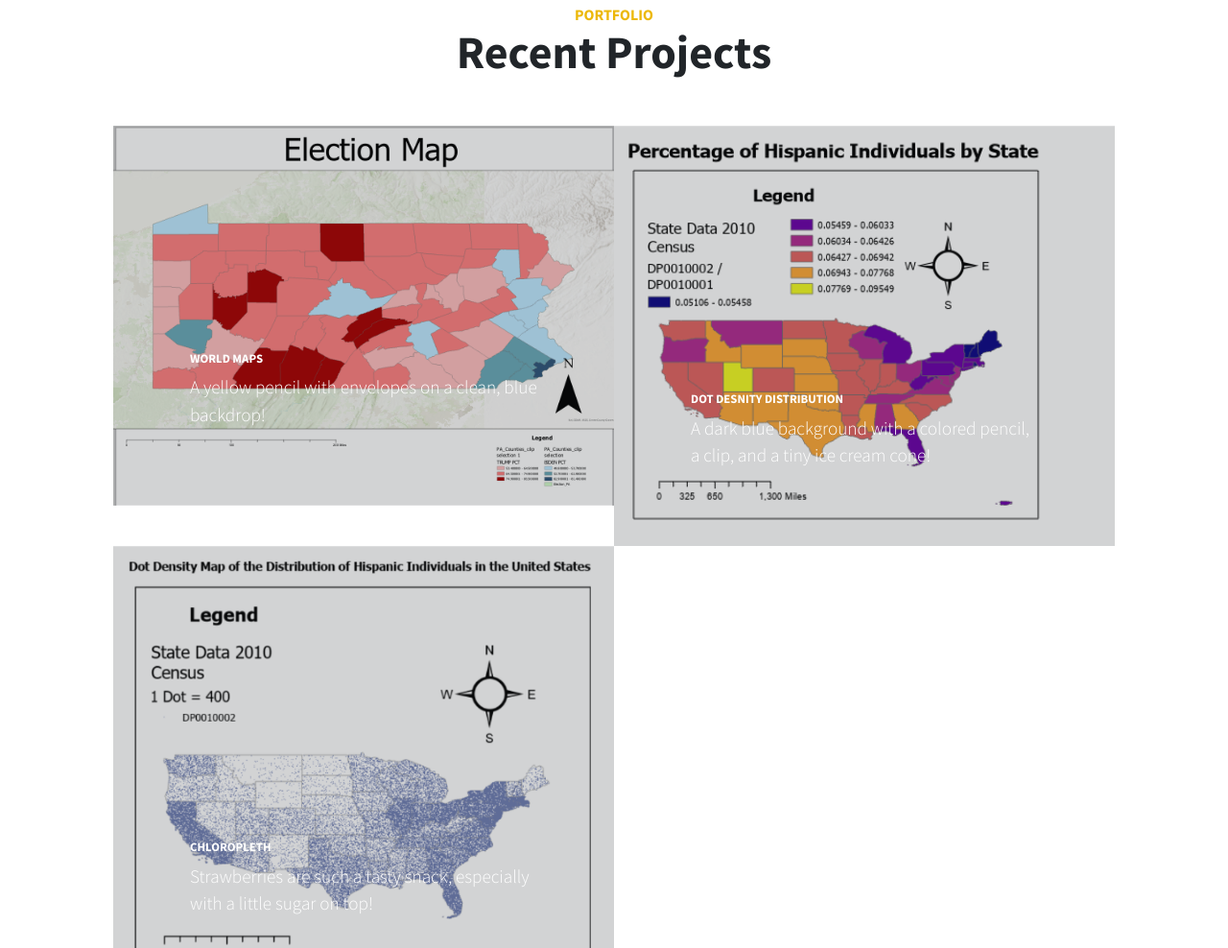
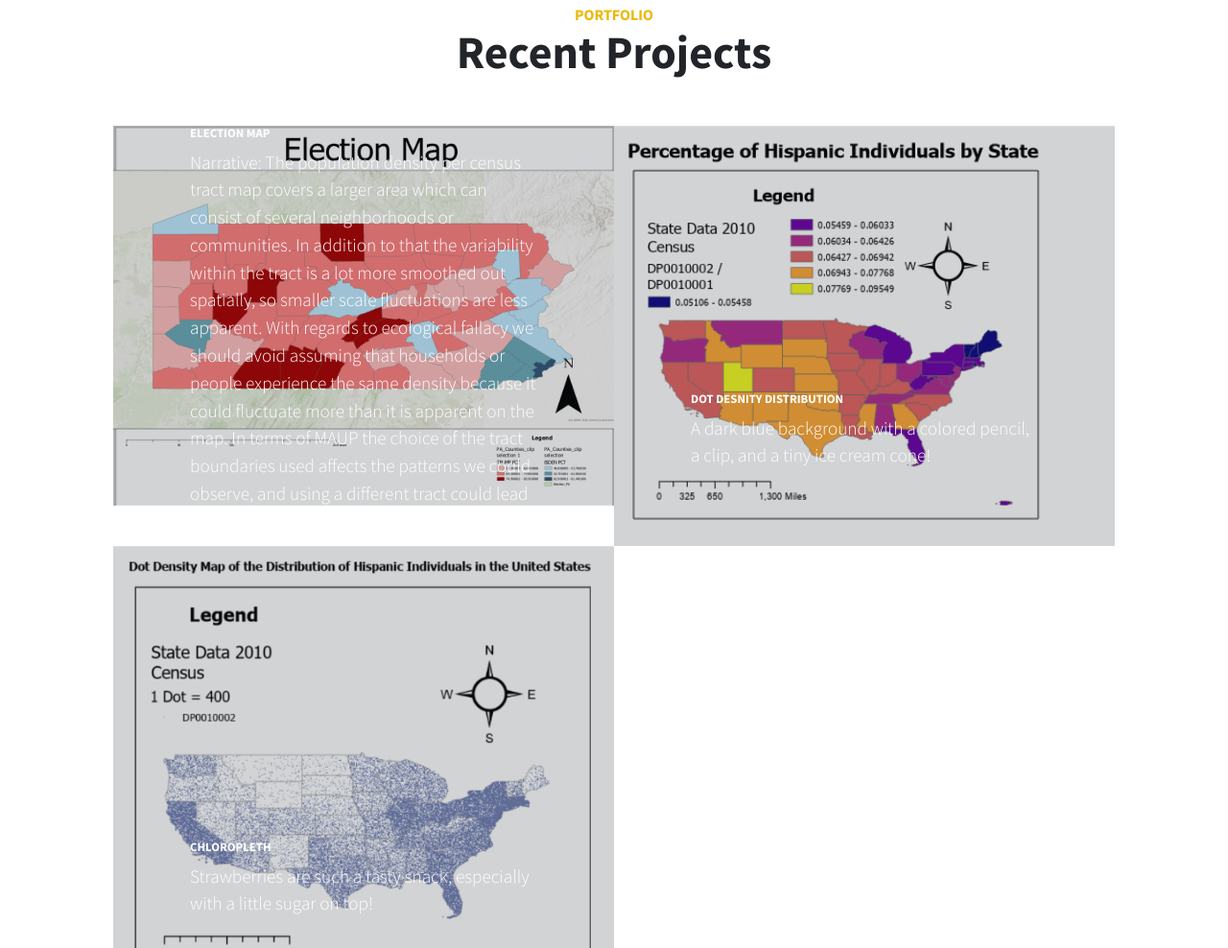
Before and after one commit to gkiriacos/SLAYLAB, a plain HTML site: page index.html in a window 1280 px wide. Shown: the part 1640-2628 px from the top of the page at 96% size. Drawn offline with nearby package versions, Linux system fonts and the light colour scheme.

Commit message:
Update index.html
adding narrative

```diff
--- a/index.html
+++ b/index.html
@@ -70,8 +70,9 @@
                         <a class="portfolio-item" href="#!">
                             <div class="caption">
                                 <div class="caption-content">
-                                    <div class="h2">World Maps</div>
-                                    <p class="mb-0">A yellow pencil with envelopes on a clean, blue backdrop!</p>
+                                    <div class="h2">Election Map</div>
+                                    <p class="mb-0">Narrative: The population density per census tract map covers a larger area which can consist of several neighborhoods or communities. In addition to that the variability within the tract is a lot more smoothed out spatially, so smaller scale fluctuations are less apparent. With regards to ecological fallacy we should avoid assuming that households or people experience the same density because it could fluctuate more than it is apparent on the map. In terms of MAUP the choice of the tract boundaries used affects the patterns we could observe, and using a different tract could lead to different findings. The population density per block map shows a much more detailed and localized variation on a block by block basis. Using population density per block would reduce ecological fallacy because it would give a better insight to local dynamics than the tract map. With regard to MAUP the population density by block allows for a better analysis of smaller patterns.
+</p>
                                 </div>
                             </div>
                             <img class="img-fluid" src="assets/img/Screenshot 2024-06-13 202533.png" alt="..." />
```
